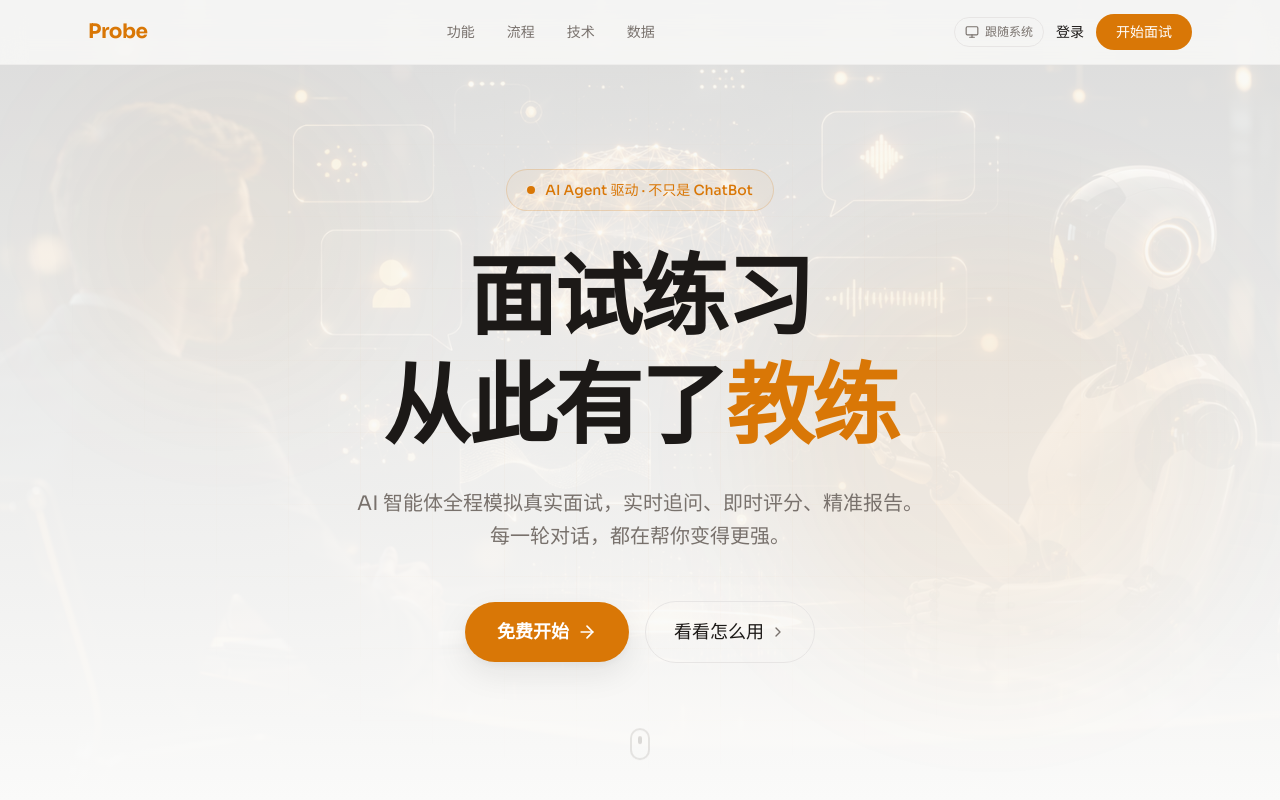
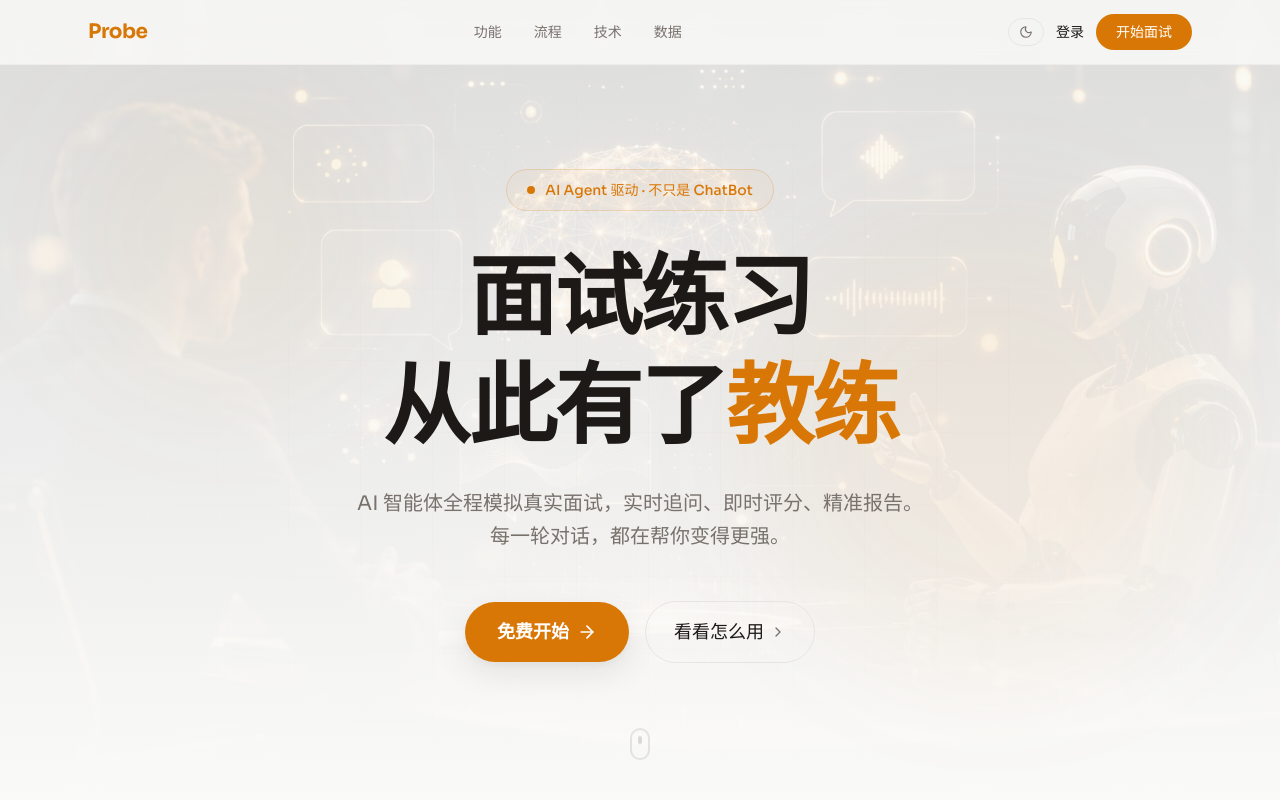
Before and after one commit to 3163635853-rgb/Probe, a Next.js app in the folder web/: page / in a window 1280 px wide. Shown: the top 800 px of the page. Built offline with nearby package versions, Linux system fonts and the light colour scheme; no server answers.

Commit message:
fix: simplify theme toggle to light/dark only, remove system option

```diff
--- a/web/components/ThemeProvider.tsx
+++ b/web/components/ThemeProvider.tsx
@@ -2,7 +2,7 @@
 
 import { createContext, useContext, useEffect, useState, type ReactNode } from "react";
 
-type Theme = "light" | "dark" | "system";
+type Theme = "light" | "dark";
 
 interface ThemeContextValue {
   theme: Theme;
@@ -14,7 +14,7 @@ const ThemeContext = createContext<ThemeContextValue | null>(null);
 const STORAGE_KEY = "probe_theme";
 
 export function ThemeProvider({ children }: { children: ReactNode }) {
-  const [theme, setThemeState] = useState<Theme>("system");
+  const [theme, setThemeState] = useState<Theme>("light");
 
   useEffect(() => {
     const stored = localStorage.getItem(STORAGE_KEY) as Theme | null;
@@ -22,26 +22,7 @@ export function ThemeProvider({ children }: { children: ReactNode }) {
   }, []);
 
   useEffect(() => {
-    const root = document.documentElement;
-    const resolved =
-      theme === "system"
-        ? window.matchMedia("(prefers-color-scheme: dark)").matches
-          ? "dark"
-          : "light"
-        : theme;
-
-    root.classList.toggle("dark", resolved === "dark");
-  }, [theme]);
-
-  // 监听系统主题变化
-  useEffect(() => {
-    if (theme !== "system") return;
-    const mq = window.matchMedia("(prefers-color-scheme: dark)");
-    const handler = (e: MediaQueryListEvent) => {
-      document.documentElement.classList.toggle("dark", e.matches);
-    };
-    mq.addEventListener("change", handler);
-    return () => mq.removeEventListener("change", handler);
+    document.documentElement.classList.toggle("dark", theme === "dark");
   }, [theme]);
 
   function setTheme(t: Theme) {
--- a/web/components/ThemeToggle.tsx
+++ b/web/components/ThemeToggle.tsx
@@ -1,23 +1,20 @@
 "use client";
 
-import { Sun, Moon, Monitor } from "lucide-react";
+import { Sun, Moon } from "lucide-react";
 import { useTheme } from "./ThemeProvider";
 
 export function ThemeToggle() {
   const { theme, setTheme } = useTheme();
 
-  const next = theme === "light" ? "dark" : theme === "dark" ? "system" : "light";
-  const Icon = theme === "light" ? Sun : theme === "dark" ? Moon : Monitor;
-  const label = theme === "light" ? "浅色" : theme === "dark" ? "深色" : "跟随系统";
+  const isDark = theme === "dark";
 
   return (
     <button
-      onClick={() => setTheme(next)}
+      onClick={() => setTheme(isDark ? "light" : "dark")}
       className="inline-flex items-center gap-1.5 rounded-lg border border-border px-2.5 py-1.5 text-xs text-muted-foreground hover:text-foreground hover:bg-secondary transition-colors"
-      title={label}
+      title={isDark ? "切换浅色" : "切换深色"}
     >
-      <Icon className="w-3.5 h-3.5" />
-      <span className="hidden sm:inline">{label}</span>
+      {isDark ? <Sun className="w-3.5 h-3.5" /> : <Moon className="w-3.5 h-3.5" />}
     </button>
   );
 }
```
